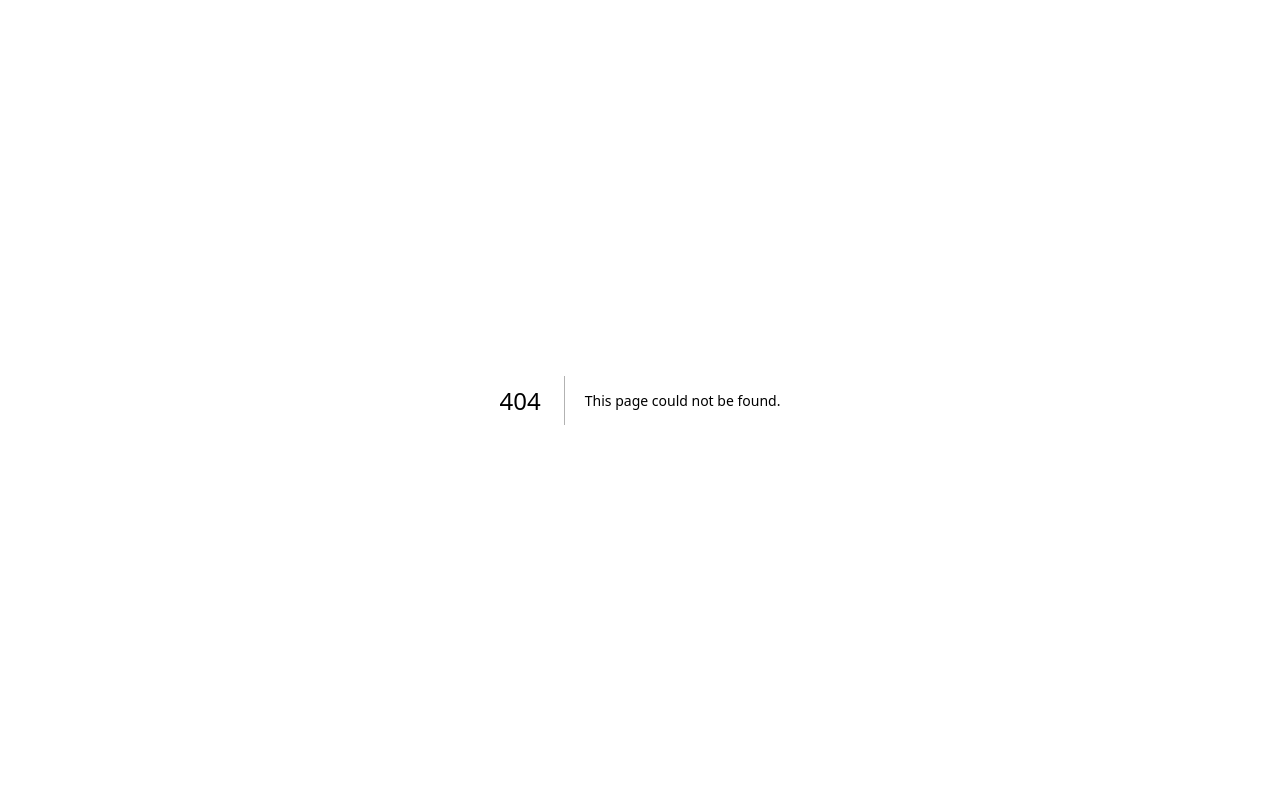
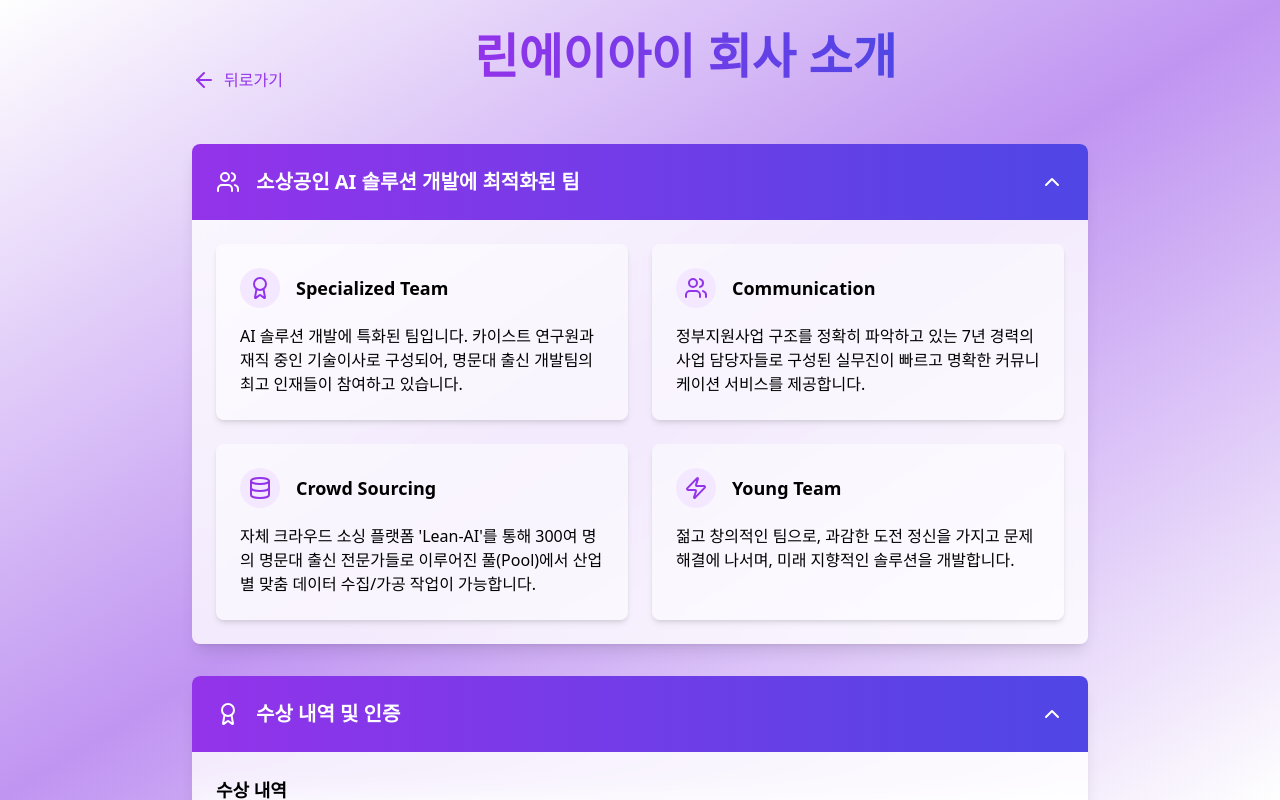
Before and after one commit to EXPOIR0405/Mumul_homepage_next.js, a Next.js app: page /company in a window 1280 px wide. Before the commit this address had no page. Shown: the top 800 px of the page. Built offline with nearby package versions, Linux system fonts and the light colour scheme.

Commit message:
회사 소개란 추가

```diff
--- /dev/null
+++ b/src/pages/company.js
@@ -0,0 +1,210 @@
+import React, { useState, useEffect } from 'react';
+import { motion, useAnimation } from 'framer-motion';
+import { ChevronDown, ChevronUp, Award, Users, Database, Zap, Building, Briefcase, ExternalLink, ArrowLeft } from 'lucide-react';
+
+const AnimatedBackground = () => (
+  <div className="fixed inset-0 z-0">
+    <svg xmlns="http://www.w3.org/2000/svg" version="1.1" xmlnsXlink="http://www.w3.org/1999/xlink" width="100%" height="100%" preserveAspectRatio="none">
+      <defs>
+        <linearGradient id="grad1" x1="0%" y1="0%" x2="100%" y2="100%">
+          <stop offset="0%" style={{ stopColor: 'rgba(255,255,255,0.2)', stopOpacity: 1 }} />  // 흰색으로 변경
+          <stop offset="50%" style={{ stopColor: 'rgba(149,76,233,0.2)', stopOpacity: 1 }} />  // 검정색 추가
+          <stop offset="100%" style={{ stopColor: 'rgba(255,255,255,0.2)', stopOpacity: 1 }} />  // 흰색으로 변경
+        </linearGradient>
+      </defs>
+      <rect width="100%" height="100%" fill="url(#grad1)">
+        <animate attributeName="x" from="-100%" to="100%" dur="20s" repeatCount="indefinite" />
+      </rect>
+      <rect width="100%" height="100%" fill="url(#grad1)">
+        <animate attributeName="x" from="0%" to="200%" dur="20s" repeatCount="indefinite" />
+      </rect>
+      <rect width="100%" height="100%" fill="url(#grad1)">
+        <animate attributeName="y" from="-100%" to="100%" dur="20s" repeatCount="indefinite" />
+      </rect>
+      <rect width="100%" height="100%" fill="url(#grad1)">
+        <animate attributeName="y" from="0%" to="200%" dur="20s" repeatCount="indefinite" />
+      </rect>
+    </svg>
+  </div>
+);
+
+const Section = ({ title, icon, children }) => {
+  const [isExpanded, setIsExpanded] = useState(true);
+  const controls = useAnimation();
+
+  useEffect(() => {
+    controls.start(isExpanded ? "expanded" : "collapsed");
+  }, [isExpanded, controls]);
+
+  return (
+    <motion.div
+      className="bg-white bg-opacity-80 backdrop-filter backdrop-blur-lg rounded-lg shadow-lg overflow-hidden mb-8"
+      initial={{ opacity: 0, y: 50 }}
+      animate={{ opacity: 1, y: 0 }}
+      transition={{ duration: 0.5 }}
+    >
+      <motion.div
+        className="bg-gradient-to-r from-purple-600 to-indigo-600 p-6 flex items-center justify-between cursor-pointer"
+        whileHover={{ scale: 1.02 }}
+        onClick={() => setIsExpanded(!isExpanded)}
+      >
+        <div className="flex items-center">
+          {icon}
+          <h2 className="text-white text-xl font-bold ml-4">{title}</h2>
+        </div>
+        {isExpanded ? <ChevronUp className="text-white" /> : <ChevronDown className="text-white" />}
+      </motion.div>
+      <motion.div
+        className="p-6"
+        initial="collapsed"
+        animate={controls}
+        variants={{
+          expanded: { height: "auto", opacity: 1 },
+          collapsed: { height: 0, opacity: 0 }
+        }}
+        transition={{ duration: 0.3 }}
+      >
+        {children}
+      </motion.div>
+    </motion.div>
+  );
+};
+
+const PartnerGrid = ({ partners }) => (
+  <div className="grid grid-cols-2 sm:grid-cols-3 md:grid-cols-5 gap-4">
+    {partners.map((partner, index) => (
+      <motion.div
+        key={index}
+        className="bg-white p-4 rounded-lg shadow-md flex items-center justify-center"
+        whileHover={{ scale: 1.05 }}
+        whileTap={{ scale: 0.95 }}
+      >
+        <img src={partner} alt={`Partner ${index + 1}`} className="max-h-16 max-w-full object-contain" />
+      </motion.div>
+    ))}
+  </div>
+);
+
+const CompanyIntroduction = () => {
+  const awards = [
+    "2020 4IR Awards AI 부문 대상",
+    "제3회 서울혁신챌린지 최우수상",
+    "2019 산학협동 AI 스타트업 창업 경진대회 우수상 (2등)",
+    "2018 고려대 SW 중심대학 창업 경진대회 최우수상",
+    "2017 대학창업보육 300 시제품 전시회 교육부 장관상"
+  ];
+
+  const partnerLogos = [
+    "/images/uni8.png",
+    "/images/uni1.png",
+    "/images/uni2.png",
+    "/images/uni3.png",
+    "/images/uni4.png",
+    "/images/uni5.png",
+    "/images/uni6.png",
+    "/images/uni7.jpg",
+    "/images/uni8.png",
+    "/images/uni9.png",
+  ];
+
+  return (
+    <div className="min-h-screen p-8 relative">
+      <AnimatedBackground />
+      <div className="max-w-4xl mx-auto relative z-10">
+        <div className="flex items-center mb-4 justify-between">
+          <div className="flex items-center">
+            <ArrowLeft className="h-6 w-6 text-purple-600 cursor-pointer" onClick={() => window.history.back()} />
+            <span className="ml-2 text-purple-600 cursor-pointer" onClick={() => window.history.back()}>뒤로가기</span>
+          </div>
+          <motion.h1
+            className="text-5xl font-bold text-center text-transparent bg-clip-text bg-gradient-to-r from-purple-600 to-indigo-600 mb-12 mx-auto" // 중앙 정렬을 위해 mx-auto 추가
+            initial={{ opacity: 0, y: -50 }}
+            animate={{ opacity: 1, y: 0 }}
+            transition={{ duration: 0.5 }}
+          >
+            린에이아이 회사 소개
+          </motion.h1>
+        </div>
+
+        <Section title="소상공인 AI 솔루션 개발에 최적화된 팀" icon={<Users className="h-6 w-6 text-white" />}>
+          <div className="grid grid-cols-1 md:grid-cols-2 gap-6">
+            {[
+              { icon: <Award />, title: "Specialized Team", content: "AI 솔루션 개발에 특화된 팀입니다. 카이스트 연구원과 재직 중인 기술이사로 구성되어, 명문대 출신 개발팀의 최고 인재들이 참여하고 있습니다." },
+              { icon: <Users />, title: "Communication", content: "정부지원사업 구조를 정확히 파악하고 있는 7년 경력의 사업 담당자들로 구성된 실무진이 빠르고 명확한 커뮤니케이션 서비스를 제공합니다." },
+              { icon: <Database />, title: "Crowd Sourcing", content: "자체 크라우드 소싱 플랫폼 'Lean-AI'를 통해 300여 명의 명문대 출신 전문가들로 이루어진 풀(Pool)에서 산업별 맞춤 데이터 수집/가공 작업이 가능합니다." },
+              { icon: <Zap />, title: "Young Team", content: "젊고 창의적인 팀으로, 과감한 도전 정신을 가지고 문제 해결에 나서며, 미래 지향적인 솔루션을 개발합니다." }
+            ].map((item, index) => (
+              <motion.div
+                key={index}
+                className="bg-white bg-opacity-50 p-6 rounded-lg shadow-md"
+                whileHover={{ scale: 1.03 }}
+              >
+                <div className="flex items-center mb-4">
+                  <span className="bg-purple-100 p-2 rounded-full mr-4">
+                    {React.cloneElement(item.icon, { className: "h-6 w-6 text-purple-600" })}
+                  </span>
+                  <h3 className="font-bold text-lg">{item.title}</h3>
+                </div>
+                <p>{item.content}</p>
+              </motion.div>
+            ))}
+          </div>
+        </Section>
+
+        <Section title="수상 내역 및 인증" icon={<Award className="h-6 w-6 text-white" />}>
+          <div className="space-y-6">
+            <h3 className="font-bold text-lg mb-4">수상 내역</h3>
+            <div className="grid grid-cols-1 md:grid-cols-2 gap-4">
+              {awards.map((award, index) => (
+                <motion.div
+                  key={index}
+                  className="bg-purple-100 p-4 rounded-lg"
+                  whileHover={{ scale: 1.05 }}
+                  whileTap={{ scale: 0.95 }}
+                >
+                  <p className="text-purple-800 font-semibold">{award}</p>
+                </motion.div>
+              ))}
+            </div>
+            <h3 className="font-bold text-lg mt-8 mb-4">인증</h3>
+            <ul className="list-disc list-inside space-y-2">
+              <li>과학정보통신부 지원 'AI바우처 지원사업' 공급기업</li>
+              <li>데이터바우처 지원사업 공급기업</li>
+              <li>AI Tech 기업, 기술 인증 (한국인공지능협회)</li>
+            </ul>
+          </div>
+        </Section>
+
+        <Section title="주요 협업 및 지원 관계" icon={<Building className="h-6 w-6 text-white" />}>
+          <p className="mb-6">마이크로소프트, SK 텔레콤, 포스텍, 고려대학교 등 다양한 대기업 및 명문 기관들과의 협력으로 기술력을 더욱 강화해왔습니다.</p>
+          <PartnerGrid partners={partnerLogos} />
+          <p className="mt-6">IBK 기업은행, 현대차 정몽구 재단 등 금융 및 대기업과의 네트워크를 바탕으로 산업의 혁신을 이루어내고 있습니다.</p>
+        </Section>
+
+        <Section title="소상공인과의 협업 성과" icon={<Briefcase className="h-6 w-6 text-white" />}>
+          <h3 className="font-bold text-lg mb-6">주요 성과</h3>
+          <div className="grid grid-cols-1 md:grid-cols-3 gap-6">
+            {[
+              { icon: <Database />, content: "데이터바우처 지원사업으로 32개사의 소상공인 대상 솔루션을 개발" },
+              { icon: <Zap />, content: "AI 바우처 지원사업으로 25개사 소상공인 대상 AI 솔루션 개발" },
+              { icon: <Users />, content: "전국 600여 개의 소상공인 대상 솔루션 구축 경험" }
+            ].map((item, index) => (
+              <motion.div
+                key={index}
+                className="bg-white bg-opacity-50 p-6 rounded-lg shadow-md flex flex-col items-center text-center"
+                whileHover={{ scale: 1.05 }}
+              >
+                <span className="bg-purple-100 p-3 rounded-full mb-4">
+                  {React.cloneElement(item.icon, { className: "h-8 w-8 text-purple-600" })}
+                </span>
+                <p>{item.content}</p>
+              </motion.div>
+            ))}
+          </div>
+        </Section>
+      </div>
+    </div>
+  );
+};
+
+export default CompanyIntroduction;
```
